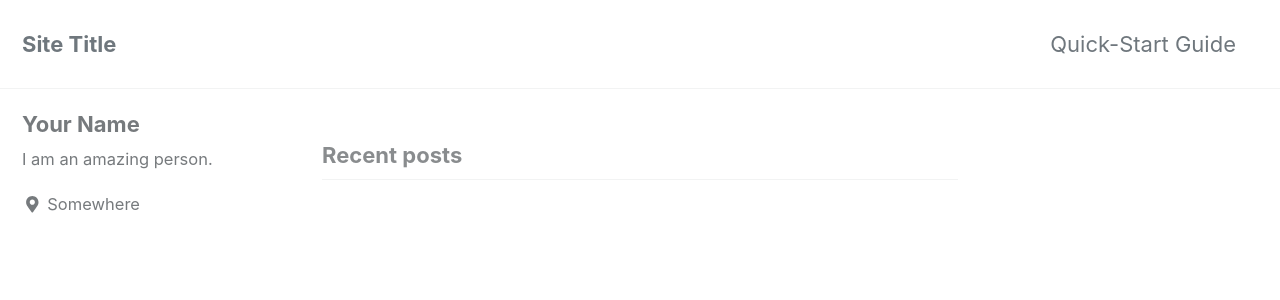
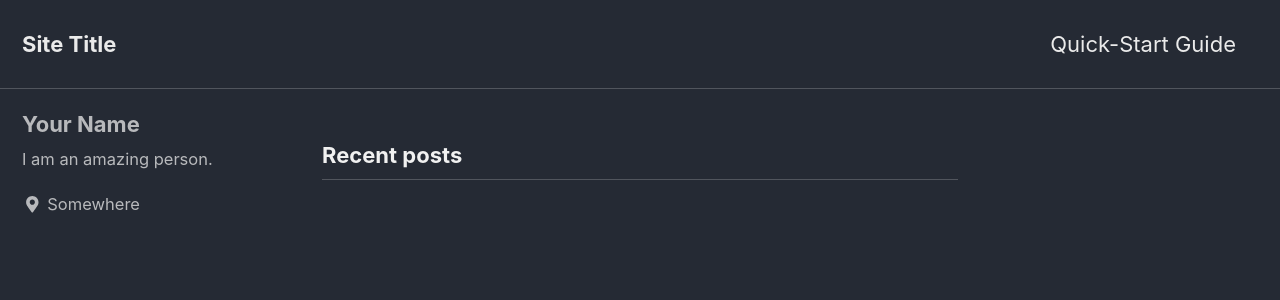
Before and after one commit to ryanhfrench/ryanhfrench.github.io, a Jekyll site: the page built from index.html, in a window 1280 px wide and 900 px high. Shown: the top 300 px of the window. Built offline with Jekyll 4.4.1, drawn with Linux system fonts in a browser that asks for light colours; cached includes are drawn as plain includes; nearby versions of some CDN libraries; the list of posts is cut into pages by our own code.

Commit message:
Update _config.yml

```diff
--- a/_config.yml
+++ b/_config.yml
@@ -12,7 +12,7 @@
 
 # theme                  : "minimal-mistakes-jekyll"
 # remote_theme           : "mmistakes/minimal-mistakes"
-minimal_mistakes_skin    : "default" # "air", "aqua", "contrast", "dark", "dirt", "neon", "mint", "plum", "sunrise"
+minimal_mistakes_skin    : "dark" # "default", "air", "aqua", "contrast", "dirt", "neon", "mint", "plum", "sunrise"
 
 # Site Settings
 locale                   : "en-US"
```
